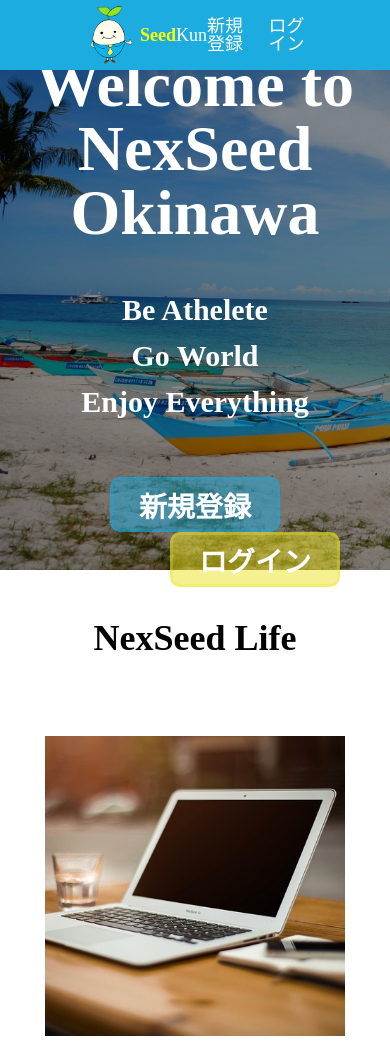
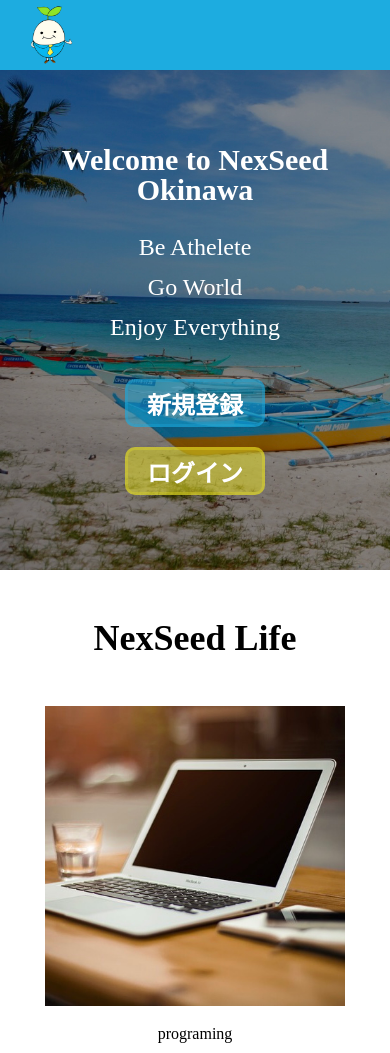
Before and after one commit to naokishigeta/welcome_nexseed2, a plain HTML site: page index.html in a window 390 px wide. Shown: the top 1053 px of the page. Drawn offline with Linux system fonts and the light colour scheme.

Commit message:
edit css sp

```diff
--- a/css/style.css
+++ b/css/style.css
@@ -296,3 +296,110 @@
 }
 
 }
+
+/*タブレット対応ここまで*/
+
+/*スマホ対応ここから*/
+@media screen and (max-width:480px){
+  body{
+    min-width: 375px;
+
+  }
+
+  /*header対応*/
+ /* シード君の左にマージン２０px
+  右側の新規登録とシード君とログインをバイバイ*/
+.icon{
+ margin-left:20px;
+}
+
+.header-right,
+.icon span{
+  display:none;
+}
+
+  /*heade対応ここまで*/
+
+  .title{
+    font-size: 30px;
+  }
+
+  .guideline{
+    margin-top:30px;
+    font-size:24px;
+    font-weight: normal;
+  }
+
+  .btn-group{
+    display:flex;
+    flex-flow:column nowrap;
+    align-items: center;
+    margin-top:40px;
+  }
+
+ .btn{
+  height:48px;
+  width:140px;
+  margin-top: 20px;
+  margin-left:0;
+  font-weight: bold;
+  font-size:24px;
+  border-radius: 10px;
+ }
+
+ .register{
+  margin-top:0;
+ }
+
+ .img-box{
+  flex-flow:column nowrap;
+ }
+
+ .img-box li{
+  display: flex;
+  flex-direction:column;
+  align-items: center;
+  margin-right: 0
+ }
+
+ .img-box li:first-child{
+  margin-top: 0;
+ }
+
+ .img-box li span{
+  font-size:16px;
+  margin-top: 20px;
+ }
+/*curricumここまで*/
+
+/*コンタクトここらら*/
+
+.form .name,
+.form .email{
+  height: 30px;
+
+}
+
+.form .inquiry{
+  height: 50px;
+}
+
+/*footerここから*/
+
+footer{
+  display: flex;
+  justify-content: center;
+
+}
+
+footer .icon{
+  display: none;
+
+}
+
+footer .footer-right{
+  margin-right:0;
+}
+
+
+}
```
